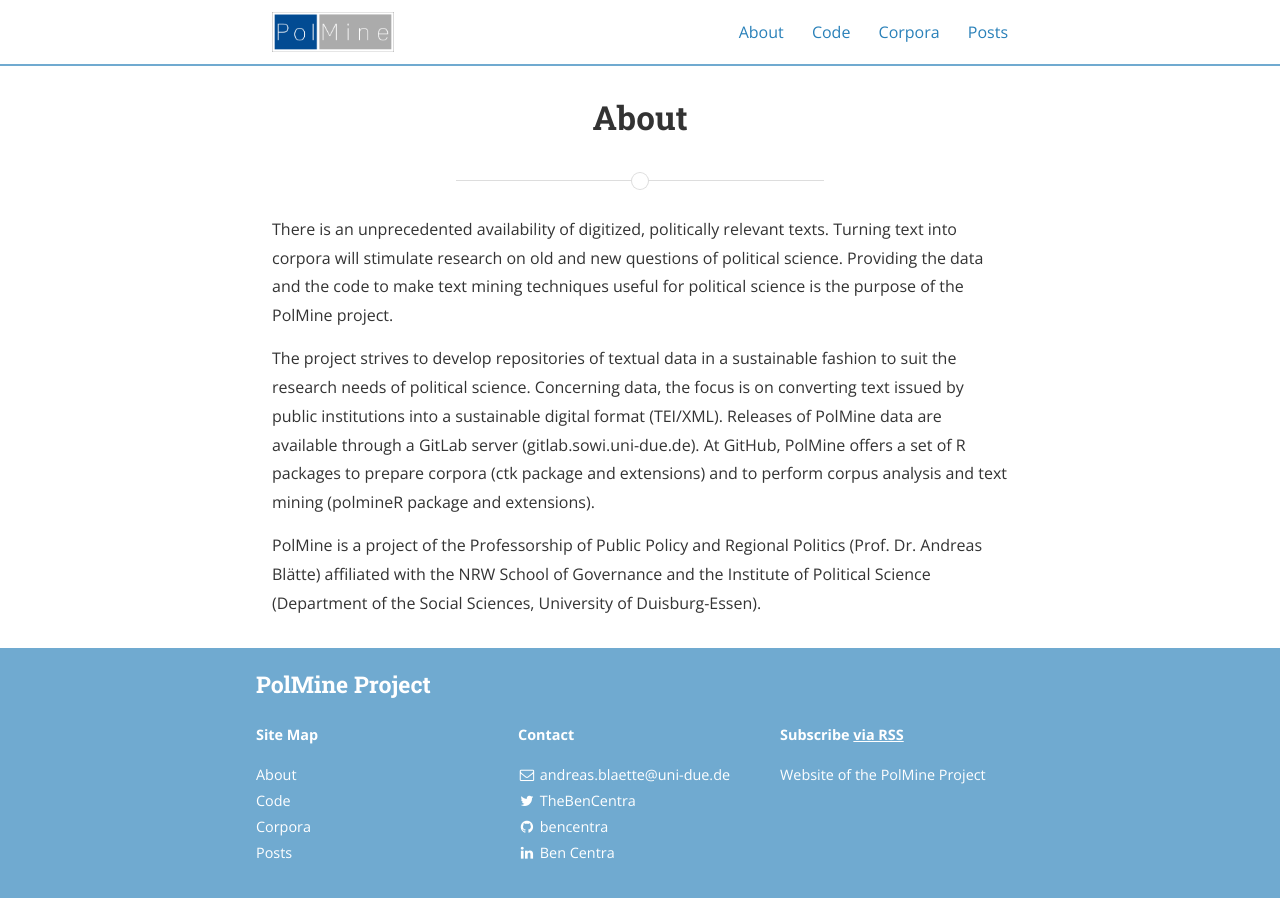
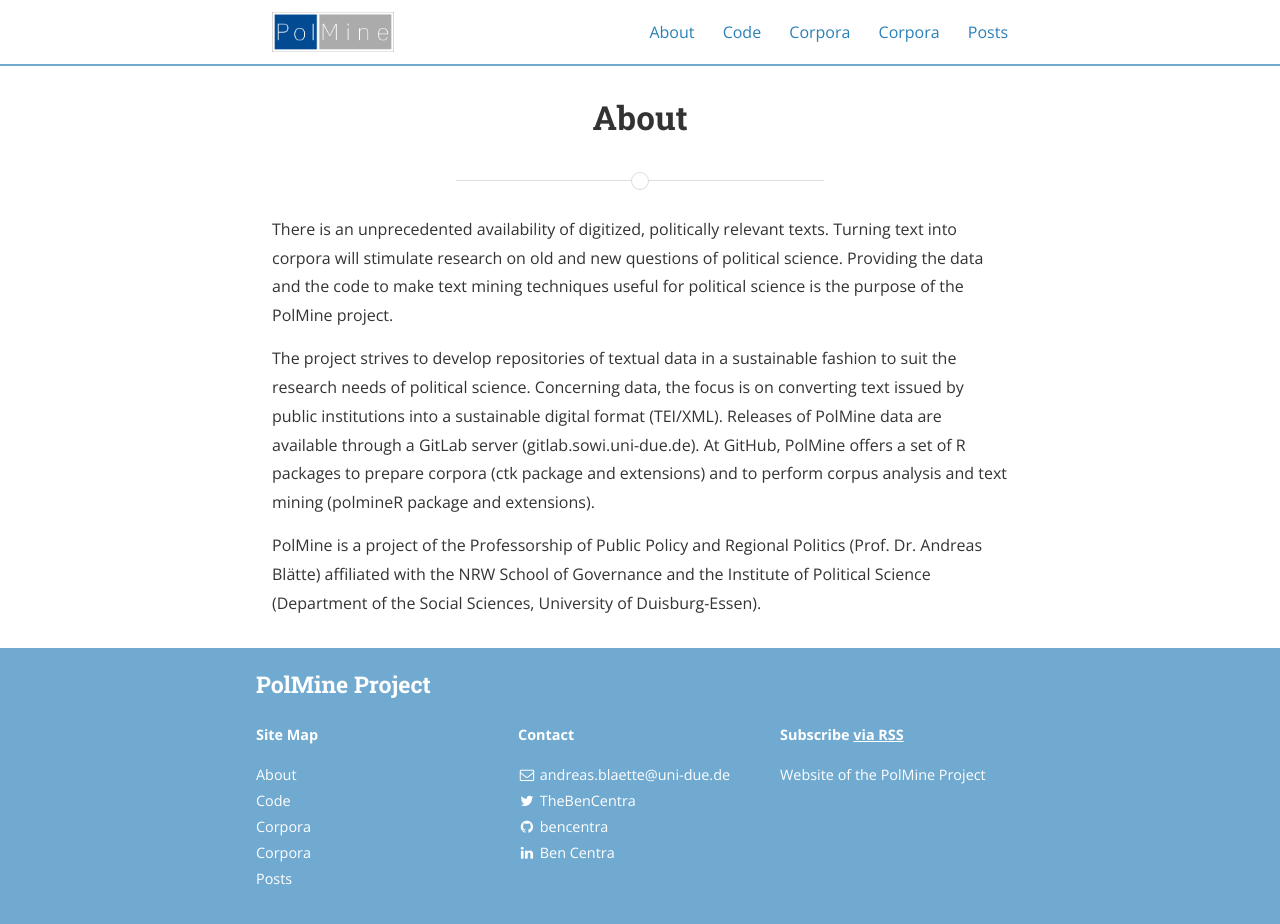
Before and after one commit to ablaette/PolMine.github.io, a Jekyll site: the page built from about.md, in a window 1280 px wide. Built offline with Jekyll 4.4.1, drawn with Linux system fonts in a browser that asks for light colours; nearby versions of some CDN libraries; a style sheet for code colours, icons or effects is not loaded; before the commit the page ends 900 px from its top, so only the background shows below that.

Commit message:
Update links.md

```diff
--- a/links.md
+++ b/links.md
@@ -1,3 +1,9 @@
+---
+layout: page
+title: Corpora
+permalink: /corpora/
+---
+
 # Git and GitHub
   * PolMine-repositories at GitHub [repositories polmineR and ctk (and connected repositories) at GitHub]
    * git [download and installation of git, includes git tutorials]
```
